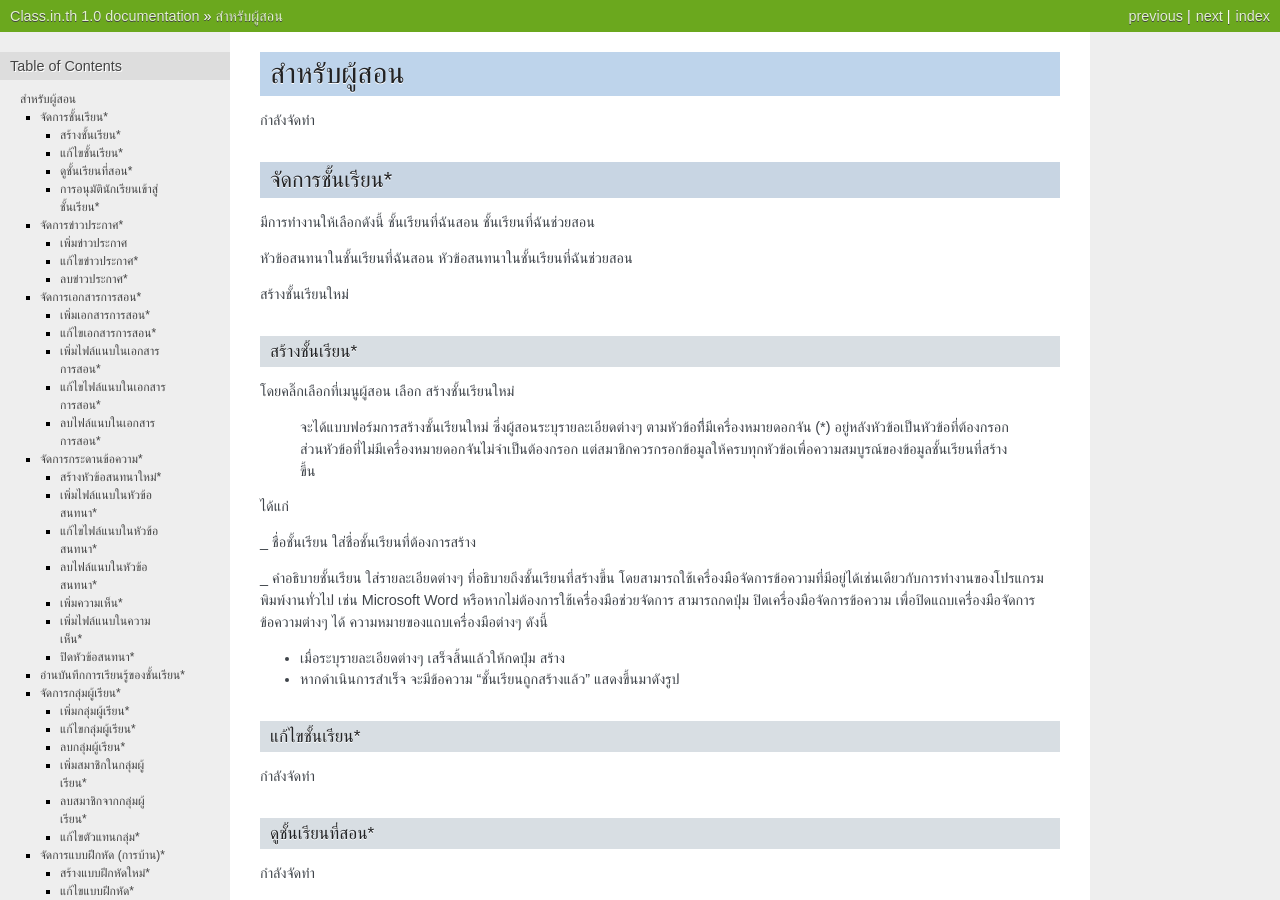
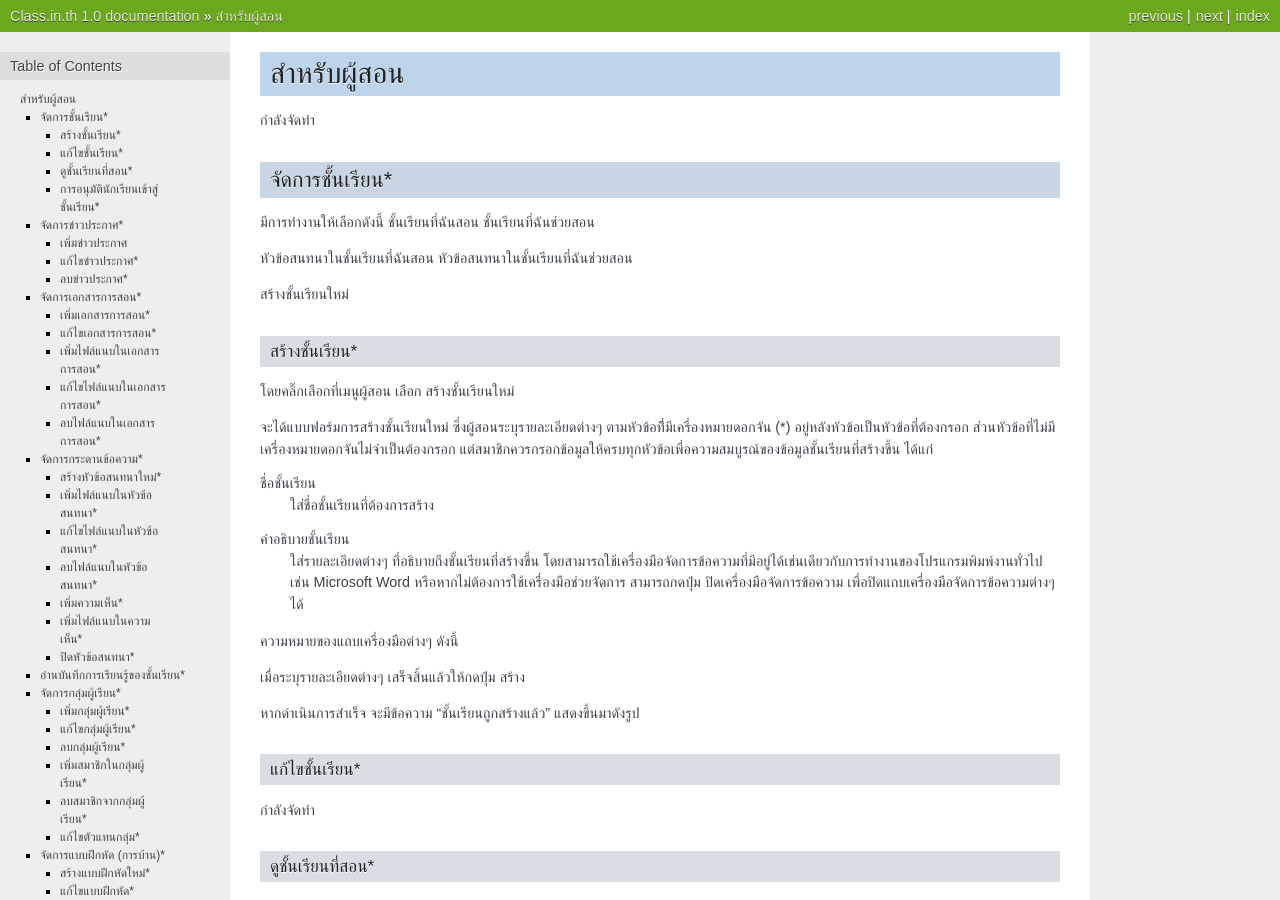
Before and after one commit to thawatchai/usableclass-manual, a Sphinx documentation site: the page built from source/teachers.rst, in a window 1280 px wide and 900 px high. Built offline with Sphinx 7.4.7, drawn with Linux system fonts in a browser that asks for light colours.

```diff
--- a/source/teachers.rst
+++ b/source/teachers.rst
@@ -18,20 +18,21 @@
 
 สร้างชั้นเรียน*
 ------------
-โดยคลิ๊กเลือกที่เมนูผู้สอน
-เลือก สร้างชั้นเรียนใหม่
-  จะได้แบบฟอร์มการสร้างชั้นเรียนใหม่ ซึ่งผู้สอนระบุรายละเอียดต่างๆ ตามหัวข้อที่ีมีเครื่องหมายดอกจัน (*) อยู่หลังหัวข้อเป็นหัวข้อที่ต้องกรอก ส่วนหัวข้อที่ไม่มีเครื่องหมายดอกจันไม่จำเป็นต้องกรอก แต่สมาชิกควรกรอกข้อมูลให้ครบทุกหัวข้อเพื่อความสมบูรณ์ของข้อมูลชั้นเรียนที่สร้างขึ้น
+โดยคลิ๊กเลือกที่เมนูผู้สอน เลือก สร้างชั้นเรียนใหม่
+
+จะได้แบบฟอร์มการสร้างชั้นเรียนใหม่ ซึ่งผู้สอนระบุรายละเอียดต่างๆ ตามหัวข้อที่ีมีเครื่องหมายดอกจัน (*) อยู่หลังหัวข้อเป็นหัวข้อที่ต้องกรอก ส่วนหัวข้อที่ไม่มีเครื่องหมายดอกจันไม่จำเป็นต้องกรอก แต่สมาชิกควรกรอกข้อมูลให้ครบทุกหัวข้อเพื่อความสมบูรณ์ของข้อมูลชั้นเรียนที่สร้างขึ้น
 ได้แก่
 
-_ ชื่อชั้นเรียน
-ใส่ชื่อชั้นเรียนที่ต้องการสร้าง
+ชื่อชั้นเรียน
+  ใส่ชื่อชั้นเรียนที่ต้องการสร้าง
+คำอธิบายชั้นเรียน
+  ใส่รายละเอียดต่างๆ ที่อธิบายถึงชั้นเรียนที่สร้างขึ้น โดยสามารถใช้เครื่องมือจัดการข้อความที่มีอยู่ได้เช่นเดียวกับการทำงานของโปรแกรมพิมพ์งานทั่วไป เช่น Microsoft Word หรือหากไม่ต้องการใช้เครื่องมือช่วยจัดการ สามารถกดปุ่ม ปิดเครื่องมือจัดการข้อความ เพื่อปิดแถบเครื่องมือจัดการข้อความต่างๆ ได้
 
-_ คำอธิบายชั้นเรียน
-ใส่รายละเอียดต่างๆ ที่อธิบายถึงชั้นเรียนที่สร้างขึ้น โดยสามารถใช้เครื่องมือจัดการข้อความที่มีอยู่ได้เช่นเดียวกับการทำงานของโปรแกรมพิมพ์งานทั่วไป เช่น Microsoft Word หรือหากไม่ต้องการใช้เครื่องมือช่วยจัดการ สามารถกดปุ่ม ปิดเครื่องมือจัดการข้อความ เพื่อปิดแถบเครื่องมือจัดการข้อความต่างๆ ได้
 ความหมายของแถบเครื่องมือต่างๆ ดังนี้
 
-- เมื่อระบุรายละเอียดต่างๆ เสร็จสิ้นแล้วให้กดปุ่ม สร้าง
-- หากดำเนินการสำเร็จ จะมีข้อความ "ชั้นเรียนถูกสร้างแล้ว" แสดงขึ้นมาดังรูป
+เมื่อระบุรายละเอียดต่างๆ เสร็จสิ้นแล้วให้กดปุ่ม สร้าง
+
+หากดำเนินการสำเร็จ จะมีข้อความ "ชั้นเรียนถูกสร้างแล้ว" แสดงขึ้นมาดังรูป
 
 
 
```
